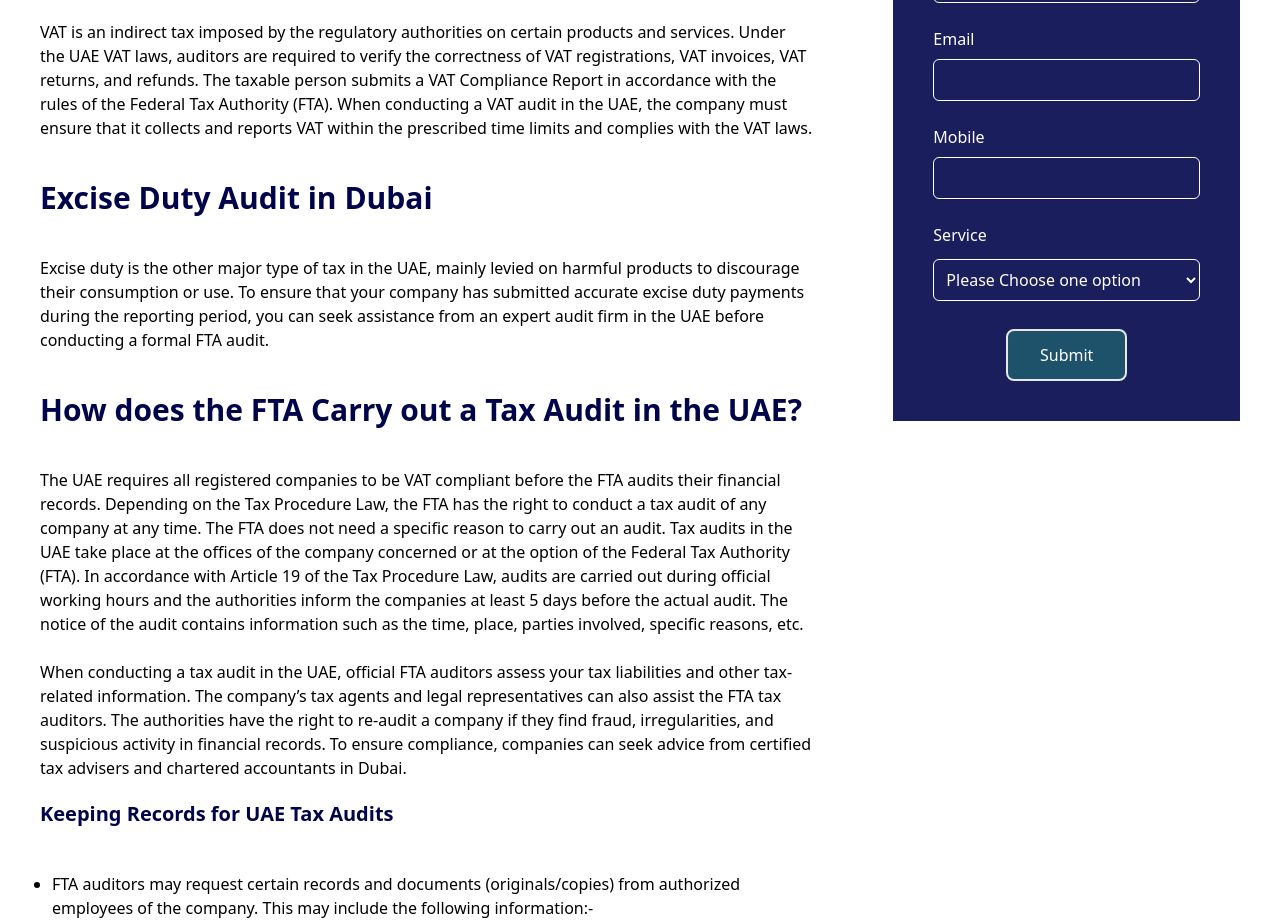
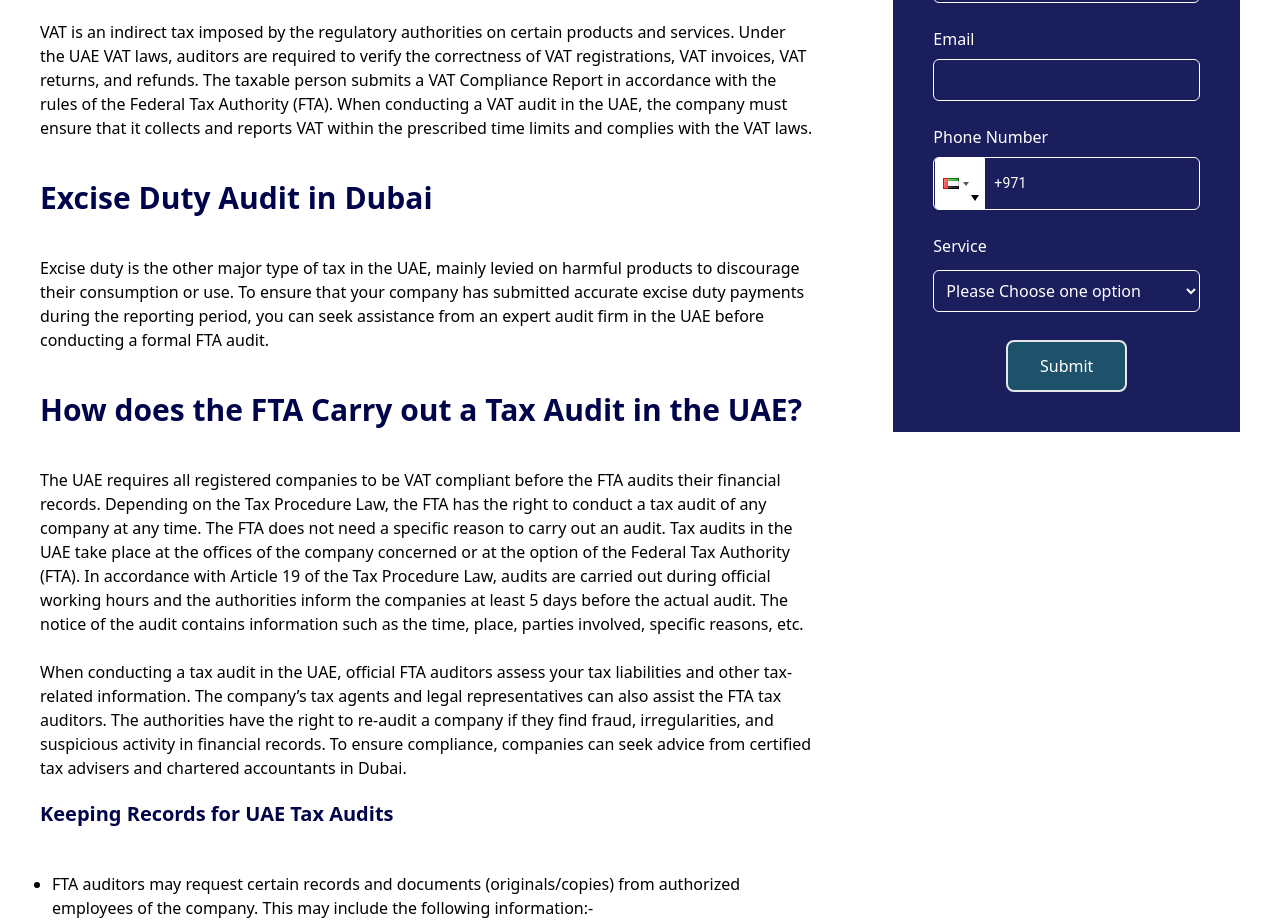
Before and after one commit to abdrasheedm/MDV_group_website, a React (Vite) app: page /service/tax-audit in a window 1280 px wide. Shown: the part 820-1742 px from the top of the page. Built offline with nearby package versions, Linux system fonts and the light colour scheme.

Commit message:
modified form

```diff
--- a/package.json
+++ b/package.json
@@ -20,6 +20,7 @@
     "heroicons": "^2.0.17",
     "react": "^18.2.0",
     "react-dom": "^18.2.0",
+    "react-phone-input-2": "^2.15.1",
     "react-router-dom": "^6.11.1"
   },
   "devDependencies": {
--- a/src/components/SideForm/SideForm.jsx
+++ b/src/components/SideForm/SideForm.jsx
@@ -1,14 +1,19 @@
 import { useRef, useState } from "react";
 import emailjs from "@emailjs/browser";
+import { faL } from "@fortawesome/free-solid-svg-icons";
+import PhoneInput from 'react-phone-input-2';
+import 'react-phone-input-2/lib/style.css';
+
 
 function ContactForm() {
   const [name, setName] = useState("");
   const [companyName, setCompanyName] = useState("");
   const [email, setEmail] = useState("");
   const [mobile, setMobile] = useState("");
+  const [isvalidMobile, setValidMobile] = useState(true);
   const [selectOption, setSelectOption] = useState("");
+  const [formSubmitted, setFormSubmitted] = useState(false)
 
-  const [captcha, setCaptcha] = useState("");
 
   const services = [
     "Accounting",
@@ -20,10 +25,40 @@ function ContactForm() {
     "Other Services",
   ];
 
+  const validatePhoneNumber = (phoneNumber) => {
+    const phoneNumberPattern = /^\+?[1-9]\d{1,14}$/;
+
+    return phoneNumberPattern.test(phoneNumber);
+  };
+
+
   const form = useRef();
   const handleSubmit = (e) => {
     e.preventDefault();
-    console.log(form.current)
+    // Form validation
+    setFormSubmitted(true)
+    if (!form.current) {
+      console.error("Form is not available");
+      return;
+    }
+    // Check if all fields are filled
+    const formData = new FormData(form.current);
+    const formEntries = Array.from(formData.entries());
+    const isFormFilled = formEntries.every(([name, value]) => value.trim() !== "");
+
+    if (!isFormFilled || formEntries[3][1] === "Please Choose one option") {
+      console.error("Please fill out all fields");
+      return;
+    }
+    const mobileInput = document.querySelector(".react-tel-input input[type='tel']");
+    const mobileNumber = mobileInput ? mobileInput.value : "";
+    const mobileInputElement = document.createElement("input");
+    mobileInputElement.setAttribute("type", "hidden");
+    mobileInputElement.setAttribute("name", "mobile");
+    mobileInputElement.setAttribute("value", mobileNumber);
+
+    // Append the mobile number input element to the form
+    form.current.appendChild(mobileInputElement);
 
     emailjs
       .sendForm(
@@ -56,10 +91,12 @@ function ContactForm() {
               type="text"
               id="name"
               name="name"
-              // value={name}
-              // onChange={(e) => setName(e.target.value)}
-              className="w-full px-3 py-2 border border-white bg-transparent text-white rounded-md shadow-sm focus:outline-none focus:ring-secondary focus:border-secondary"
+              value={name}
+              onChange={(e) => setName(e.target.value)}
+              className={`w-full px-3 py-2 border border-white bg-transparent text-white rounded-md shadow-sm focus:outline-none focus:ring-secondary focus:border-secondary ${formSubmitted && name.trim() === "" && 'border-red-500'}`}
             />
+            {formSubmitted && name.trim() === "" && <p className="text-red-500">Please enter your name</p>}
+
           </div>
           <div className="mb-6">
             <label
@@ -72,10 +109,12 @@ function ContactForm() {
               type="text"
               id="companyName"
               name="company_name"
-              // value={companyName}
-              // onChange={(e) => setCompanyName(e.target.value)}
-              className="w-full px-3 py-2 border border-white bg-transparent text-white rounded-md shadow-sm focus:outline-none focus:ring-secondary focus:border-secondary"
+              value={companyName}
+              onChange={(e) => setCompanyName(e.target.value)}
+              className={`w-full px-3 py-2 border border-white bg-transparent text-white rounded-md shadow-sm focus:outline-none focus:ring-secondary focus:border-secondary ${formSubmitted && companyName.trim() === "" && 'border-red-500'}`}
             />
+            {formSubmitted && companyName.trim() === "" && <p className="text-red-500">Please enter your company name</p>}
+
           </div>
           <div className="mb-6">
             <label
@@ -88,27 +127,45 @@ function ContactForm() {
               type="email"
               id="email"
               name="email"
-              // value={email}
-              // onChange={(e) => setEmail(e.target.value)}
-              className="w-full px-3 py-2 border border-white bg-transparent text-white rounded-md shadow-sm focus:outline-none focus:ring-secondary focus:border-secondary"
+              value={email}
+              onChange={(e) => setEmail(e.target.value)}
+              className={`w-full px-3 py-2 border border-white bg-transparent text-white rounded-md shadow-sm focus:outline-none focus:ring-secondary focus:border-secondary ${formSubmitted && email.trim() === "" && 'border-red-500'}`}
             />
+            {formSubmitted && email.trim() === "" && <p className="text-red-500">Please enter your email</p>}
+
           </div>
           <div className="mb-6">
-            <label
-              htmlFor="mobile"
-              className="block text-white font-medium mb-2"
-            >
-              Mobile
+            <label className="block text-white font-medium mb-2">
+              Phone Number
+
             </label>
-            <input
-              type="tel"
-              id="mobile"
-              name="mobile"
-              // value={mobile}
-              // onChange={(e) => setMobile(e.target.value)}
-              className="w-full px-3 py-2 border border-white bg-transparent text-white rounded-md shadow-sm focus:outline-none focus:ring-secondary focus:border-secondary"
+            <PhoneInput
+              className={`w-full px-3 py-2 border border-white bg-transparent text-black rounded-md shadow-sm focus:outline-none focus:ring-secondary focus:border-secondary ${formSubmitted && mobile.trim() === "" && 'border-red-500'}`}
+              country={"ae"}
+
+              value={mobile}
+              onChange={(value) => {
+                setMobile(value)
+                setValidMobile(validatePhoneNumber(value))
+              }}
+              inputStyle={{
+                background: "transparent",
+                border: "none",
+                color: "white"
+              }}
+              buttonStyle={{
+                background: "white",
+                border: "none",
+                marginLeft: "-11px",
+                width: "50px"
+              }}
+              inputProps={{
+                required: true,
+              }}
             />
+            {!isvalidMobile && <p className="text-red-500">Please enter a valid phone number.</p>}
           </div>
+
           <div className="mb-6">
             <label
               htmlFor="service"
@@ -117,13 +174,13 @@ function ContactForm() {
               Service
             </label>
             <select
-              className="container p-2 my-1 rounded-md bg-transparent text-white border border-white"
+              className={`container p-2 my-1 rounded-md bg-transparent text-white border border-white ${formSubmitted && selectOption.trim() === "Please Choose one option" && 'border-red-500'}`}
               name="service"
-              // value={selectOption}
-              // onChange={(e) => {
-              //   const selectedService = e.target.value;
-              //   setSelectOption(selectedService);
-              // }}
+              value={selectOption}
+              onChange={(e) => {
+                const selectedService = e.target.value;
+                setSelectOption(selectedService);
+              }}
             >
               <option className="bg-gray-900 ">Please Choose one option</option>
               {services.map((service, index) => {
@@ -134,6 +191,8 @@ function ContactForm() {
                 );
               })}
             </select>
+            {formSubmitted && (selectOption.trim() === "Please Choose one option" || selectOption.trim() === "") && <p className="text-red-500">Please choose your service</p>}
+
           </div>
           <div className="flex justify-center">
             <button type="submit" className="bg-secondary bg-opacity-30 text-white px-8 py-3 border-2 rounded-lg">Submit</button>
```
Also changed, not shown: 1 other file (tests, documents, lock files or other folders).
